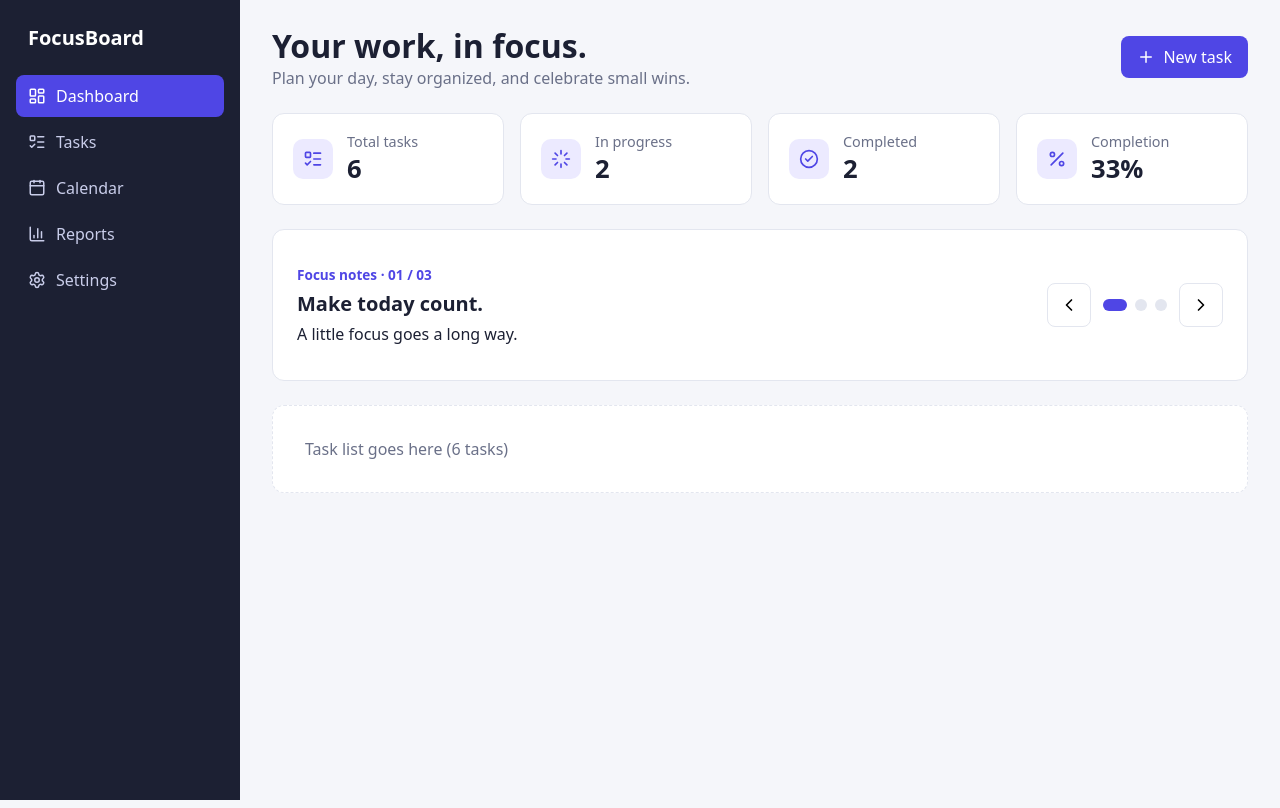
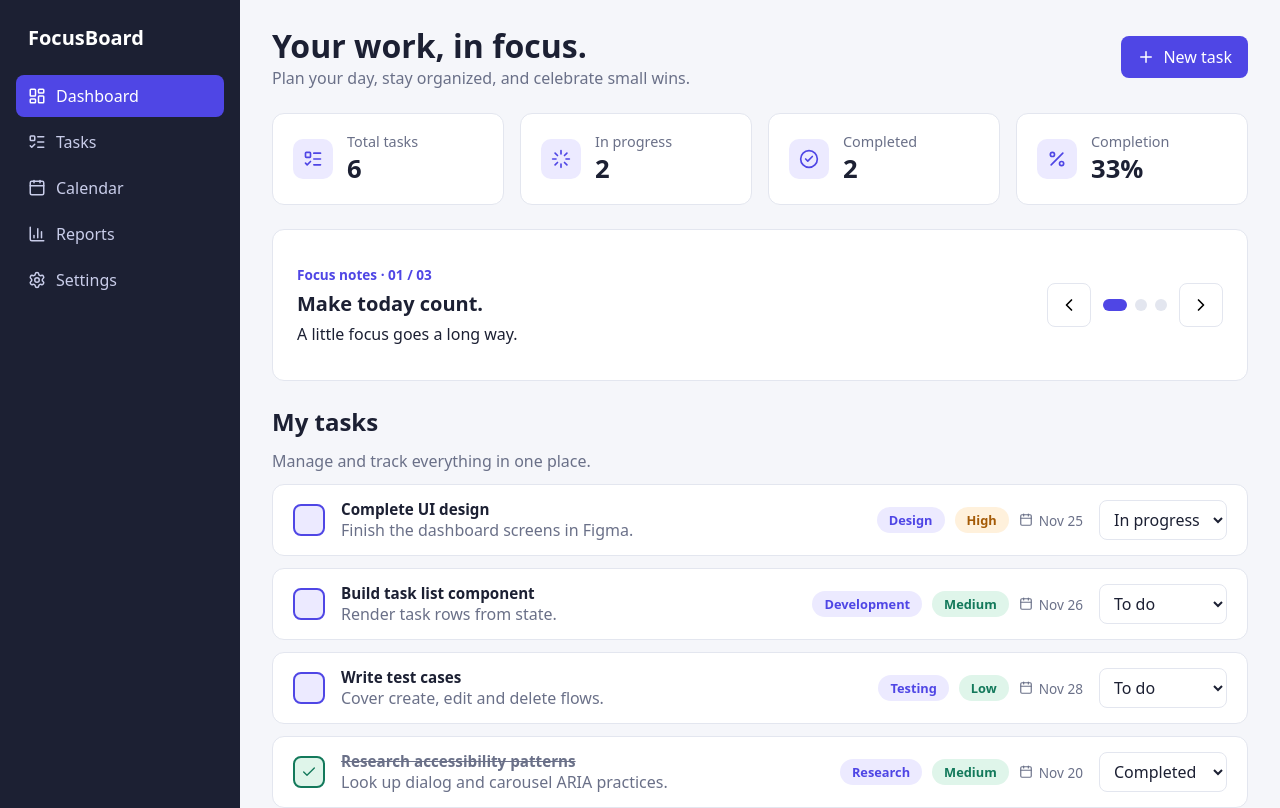
Before and after one commit to akanksha519/focusboard, a React (Vite) app: page / in a window 1280 px wide. Shown: the top 808 px of the page. Built offline with nearby package versions, Linux system fonts and the light colour scheme.

Commit message:
Add task list with status changes

```diff
--- a/src/App.jsx
+++ b/src/App.jsx
@@ -7,6 +7,7 @@ import { ListTodo, Loader, CircleCheck, Percent } from 'lucide-react'
 import Sidebar from './components/Sidebar'
 import Header from './components/Header'
 import StatCard from './components/StatCard'
+import TaskList from './components/TaskList'
 
 export default function App() {
   const [tasks, setTasks] = useLocalStorage('focusboard_tasks', sampleTasks)
@@ -17,6 +18,8 @@ export default function App() {
   setTasks([newTask, ...tasks])
   setShowForm(false)
 }
+const changeStatus = (id, status) =>
+  setTasks(tasks.map(t => (t.id === id ? { ...t, status } : t)))
 
   // Derived values: calculated from `tasks`, never stored
   const total = tasks.length
@@ -37,8 +40,10 @@ export default function App() {
         </section>
 
         <FocusNotes />
-        <section aria-label="Tasks" className="placeholder">
-          Task list goes here ({tasks.length} tasks)
+        <section aria-labelledby="tasks-heading" className="tasks-section">
+            <h2 id="tasks-heading">My tasks</h2>
+            <p className="subtitle">Manage and track everything in one place.</p>
+            <TaskList tasks={tasks} onStatusChange={changeStatus} />
         </section>
       </main>
       {showForm && <TaskForm onSave={addTask} onCancel={() => setShowForm(false)} />}
--- a/src/components/TaskCard.jsx
+++ b/src/components/TaskCard.jsx
@@ -0,0 +1,47 @@
+import { Calendar, Check } from 'lucide-react'
+import { STATUS, STATUSES } from '../data/sampleTasks'
+
+const formatDate = iso =>
+  iso ? new Date(iso + 'T00:00:00').toLocaleDateString('en-US', { month: 'short', day: 'numeric' }) : ''
+
+export default function TaskCard({ task, onStatusChange }) {
+  const done = task.status === STATUS.COMPLETED
+
+  return (
+    <li className={done ? 'task done' : 'task'}>
+      <button
+        className={done ? 'check checked' : 'check'}
+        onClick={() => onStatusChange(task.id, done ? STATUS.TODO : STATUS.COMPLETED)}
+        aria-label={`Mark "${task.title}" as completed`}
+        aria-pressed={done}
+      >
+        {done && <Check size={16} aria-hidden="true" />}
+      </button>
+
+      <div className="task-main">
+        <h3>{task.title}</h3>
+        {task.description && <p className="subtitle">{task.description}</p>}
+      </div>
+
+      <div className="task-meta">
+        <span className="badge badge-category">{task.category}</span>
+        <span className={`badge badge-${task.priority.toLowerCase()}`}>{task.priority}</span>
+        {task.dueDate && (
+          <span className="due">
+            <Calendar size={14} aria-hidden="true" />
+            {formatDate(task.dueDate)}
+          </span>
+        )}
+      </div>
+
+      <select
+        className="status-select"
+        value={task.status}
+        onChange={e => onStatusChange(task.id, e.target.value)}
+        aria-label={`Status for ${task.title}`}
+      >
+        {STATUSES.map(s => <option key={s}>{s}</option>)}
+      </select>
+    </li>
+  )
+}
--- a/src/components/TaskList.jsx
+++ b/src/components/TaskList.jsx
@@ -0,0 +1,15 @@
+import TaskCard from './TaskCard'
+
+export default function TaskList({ tasks, onStatusChange }) {
+  if (tasks.length === 0) {
+    return <p className="empty">No tasks yet. Click "New task" to add one.</p>
+  }
+
+  return (
+    <ul className="task-list">
+      {tasks.map(task => (
+        <TaskCard key={task.id} task={task} onStatusChange={onStatusChange} />
+      ))}
+    </ul>
+  )
+}
--- a/src/index.css
+++ b/src/index.css
@@ -237,3 +237,70 @@ h1, p { margin: 0; }
   .form-row { grid-template-columns: 1fr; }
   .form-actions button { flex: 1; }
 }
+.tasks-section { display: grid; gap: 12px; }
+.tasks-section h2 { margin: 0; }
+
+.task-list { list-style: none; margin: 0; padding: 0; display: grid; gap: 12px; }
+
+.task {
+  display: grid;
+  grid-template-columns: auto minmax(0, 1fr) auto auto;
+  align-items: center;
+  gap: 16px;
+  padding: 14px 20px;
+  background: var(--surface);
+  border: 1px solid var(--border);
+  border-radius: var(--radius);
+}
+
+.task h3 { margin: 0; font-size: 0.95rem; overflow-wrap: anywhere; }
+.task.done h3 { text-decoration: line-through; color: var(--muted); }
+
+.check {
+  position: relative;
+  display: grid;
+  place-items: center;
+  width: 32px;
+  height: 32px;
+  padding: 0;
+  border: 2px solid var(--accent);
+  border-radius: 8px;
+  background: #eceaff;
+  color: var(--accent);
+  cursor: pointer;
+}
+.check::after { content: ''; position: absolute; inset: -8px; }
+.check.checked { background: #dff5ea; border-color: #13795b; color: #13795b; }
+
+.task-meta { display: flex; align-items: center; gap: 10px; flex-wrap: wrap; }
+
+.badge { padding: 4px 12px; border-radius: 99px; font-size: 0.8rem; font-weight: 600; }
+.badge-category { background: #eceaff; color: var(--accent); }
+.badge-high { background: #fff1dc; color: #a45a06; }
+.badge-medium, .badge-low { background: #dff5ea; color: #13795b; }
+
+.due { display: inline-flex; align-items: center; gap: 6px; color: var(--muted); font-size: 0.85rem; }
+
+.status-select {
+  min-height: 40px;
+  padding: 6px 10px;
+  border: 1px solid var(--border);
+  border-radius: 8px;
+  background: var(--surface);
+  color: var(--text);
+  font: inherit;
+}
+
+.empty {
+  padding: 32px;
+  text-align: center;
+  color: var(--muted);
+  background: var(--surface);
+  border: 1px dashed var(--border);
+  border-radius: var(--radius);
+}
+
+@media (max-width: 900px) {
+  .task { grid-template-columns: auto minmax(0, 1fr); }
+  .task-meta, .status-select { grid-column: 2; justify-self: start; }
+}
```
